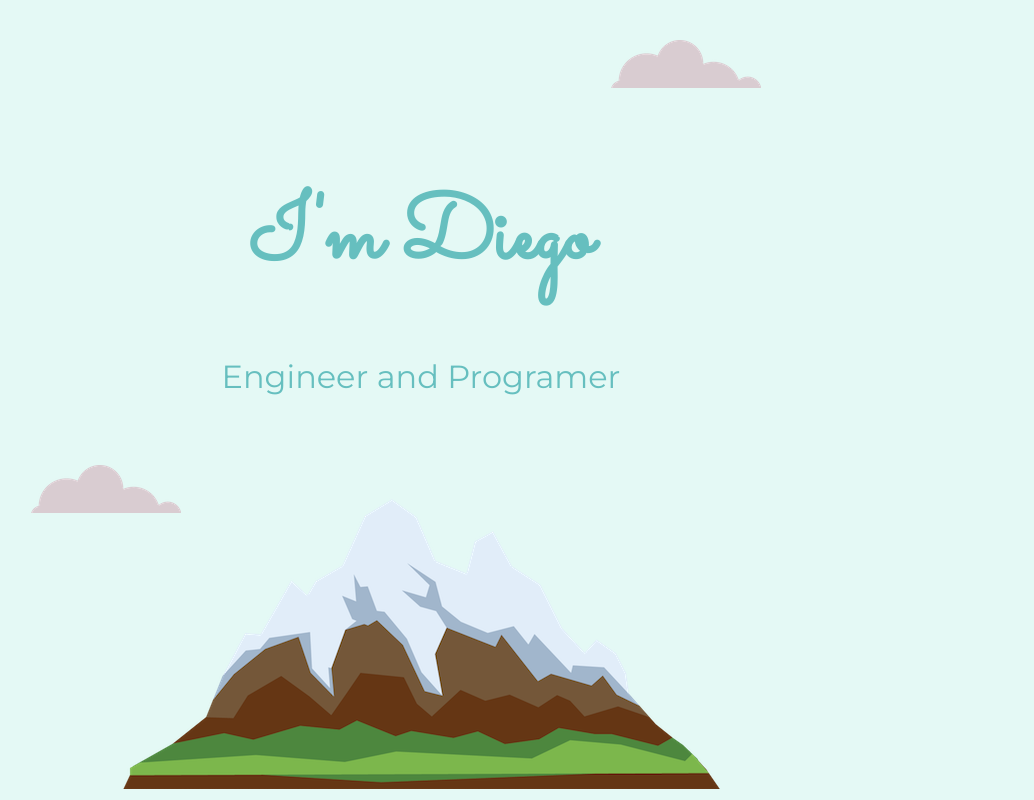
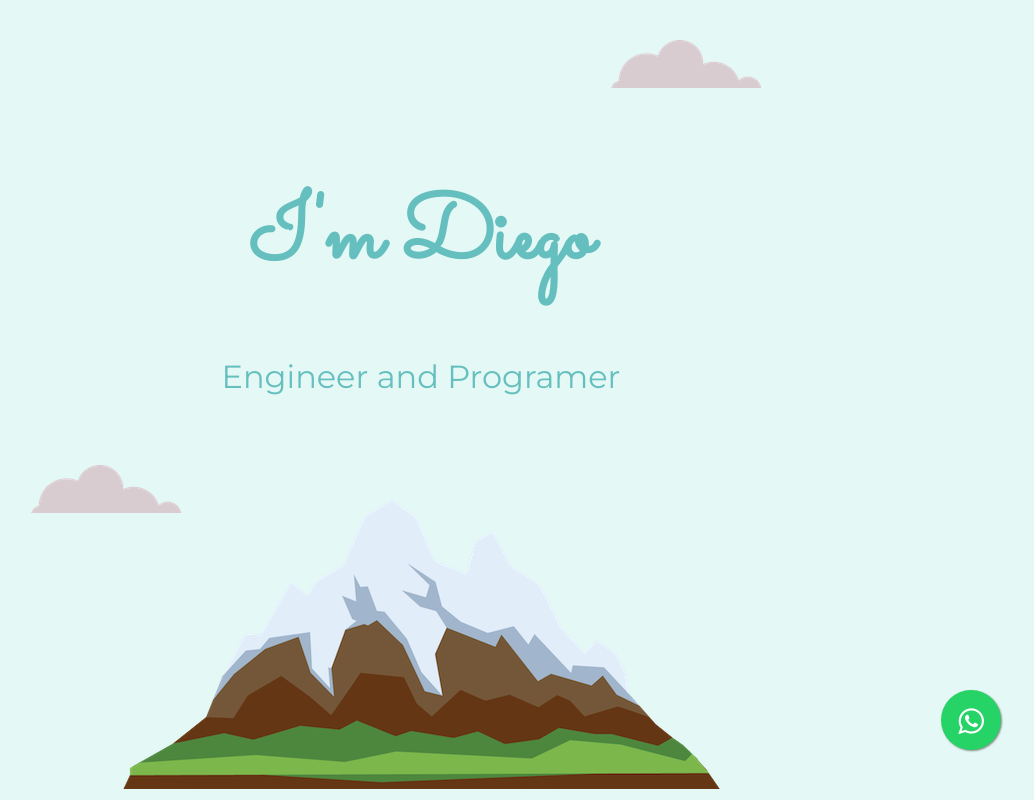
Before and after one commit to diegobadelli/personalwebsite, a plain HTML site: page index.html in a window 1280 px wide. Shown: the top 800 px of the page, without its empty margins (219-1253 px from the left). Drawn offline with Linux system fonts and the light colour scheme.

Commit message:
Whasapp API inclusion

```diff
--- a/index.html
+++ b/index.html
@@ -9,6 +9,11 @@
   <link rel="preconnect" href="https://fonts.googleapis.com">
   <link rel="preconnect" href="https://fonts.gstatic.com" crossorigin>
   <link href="https://fonts.googleapis.com/css2?family=Merriweather&family=Montserrat&family=Sacramento&display=swap" rel="stylesheet">
+  <link rel="stylesheet" href="https://maxcdn.bootstrapcdn.com/font-awesome/4.5.0/css/font-awesome.min.css">
+<a href="https://wa.me/5547992470286" style="position:fixed;width:60px;height:60px;bottom:40px;right:40px;background-color:#25d366;color:#FFF;border-radius:50px;text-align:center;font-size:30px;box-shadow: 1px 1px 2px #888;
+  z-index:1000;" target="_blank">
+<i style="margin-top:16px" class="fa fa-whatsapp"></i>
+</a>
 </head>
 
 <body>
```
